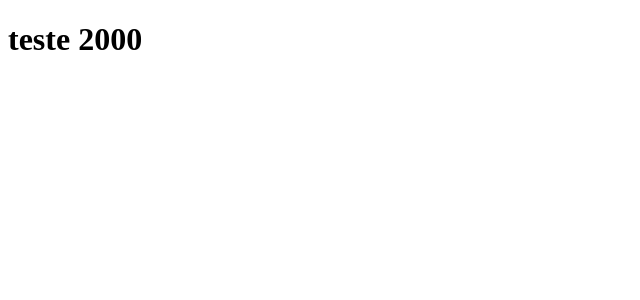
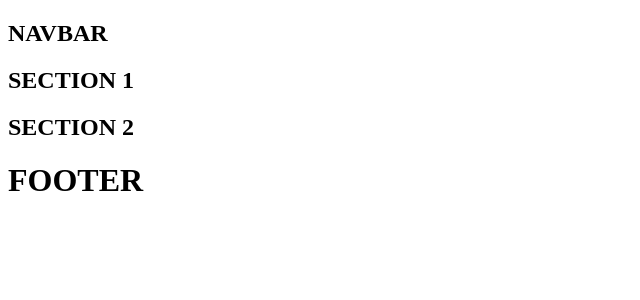
Before and after one commit to AndrehSilveira/pinkpiercingbr, a React (Vite) app: page / in a window 1280 px wide. Shown: the top 300 px of the page, without its empty margins (0-640 px from the left). Built offline with nearby package versions, Linux system fonts and the light colour scheme.

Commit message:
Route inclusion

```diff
--- a/package.json
+++ b/package.json
@@ -11,7 +11,8 @@
   },
   "dependencies": {
     "react": "^19.0.0",
-    "react-dom": "^19.0.0"
+    "react-dom": "^19.0.0",
+    "react-router-dom": "^6.29.0"
   },
   "devDependencies": {
     "@eslint/js": "^9.19.0",
--- a/src/App.jsx
+++ b/src/App.jsx
@@ -1,9 +1,14 @@
+import { BrowserRouter } from 'react-router-dom'
+import { AppRoutes } from './routes'
 
 function App() {
 
   return (
     <>
-      <h1>teste 2000</h1>
+      <BrowserRouter>
+        <AppRoutes />
+      </BrowserRouter>
+
     </>
   )
 }
--- /dev/null
+++ b/src/components/Footer.jsx
@@ -0,0 +1,9 @@
+export function Footer() {
+    return (
+        <>
+            <footer>
+                <h1>FOOTER</h1>
+            </footer>
+        </>
+    )
+}
--- /dev/null
+++ b/src/components/Navbar.jsx
@@ -0,0 +1,11 @@
+export function Navbar(){
+    return(
+        <>
+            <nav>
+                <div>
+                    <h1>NAVBAR</h1>
+                </div>
+            </nav>
+        </>
+    )
+}
--- /dev/null
+++ b/src/components/Section.jsx
@@ -0,0 +1,16 @@
+export function Section() {
+    return (
+        <>
+            <section>
+                <div>
+                    <h1>SECTION 1</h1>
+                </div>
+            </section>
+            <section>
+                <div>
+                    <h1>SECTION 2</h1>
+                </div>
+            </section>
+        </>
+    )
+}
--- /dev/null
+++ b/src/pages/home.jsx
@@ -0,0 +1,14 @@
+import { Footer } from '../components/Footer'
+import { Navbar } from '../components/Navbar'
+import { Section } from '../components/Section'
+
+
+export function Home(){
+    return (
+        <>
+            <Navbar />
+            <Section />
+            <Footer />
+        </>
+    )
+}
--- /dev/null
+++ b/src/routes/index.jsx
@@ -0,0 +1,10 @@
+import { Route, Routes } from 'react-router-dom'
+import { Home } from '../pages/home'
+
+export function AppRoutes(){
+    return (
+        <Routes>
+                <Route path='/' element={<Home />} />
+        </Routes>
+    )
+}
```
Also changed, not shown: 2 other files (tests, documents, lock files or other folders).
